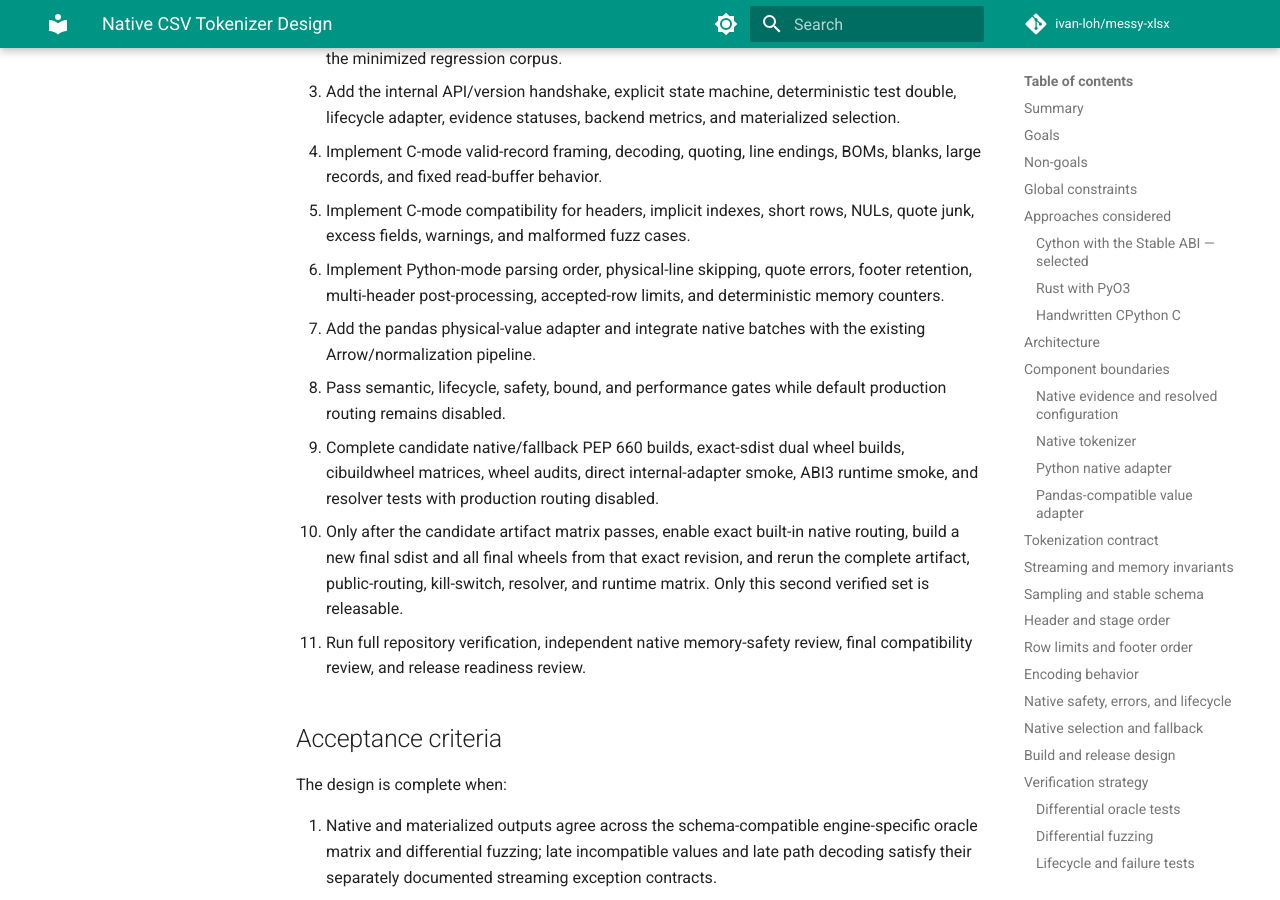
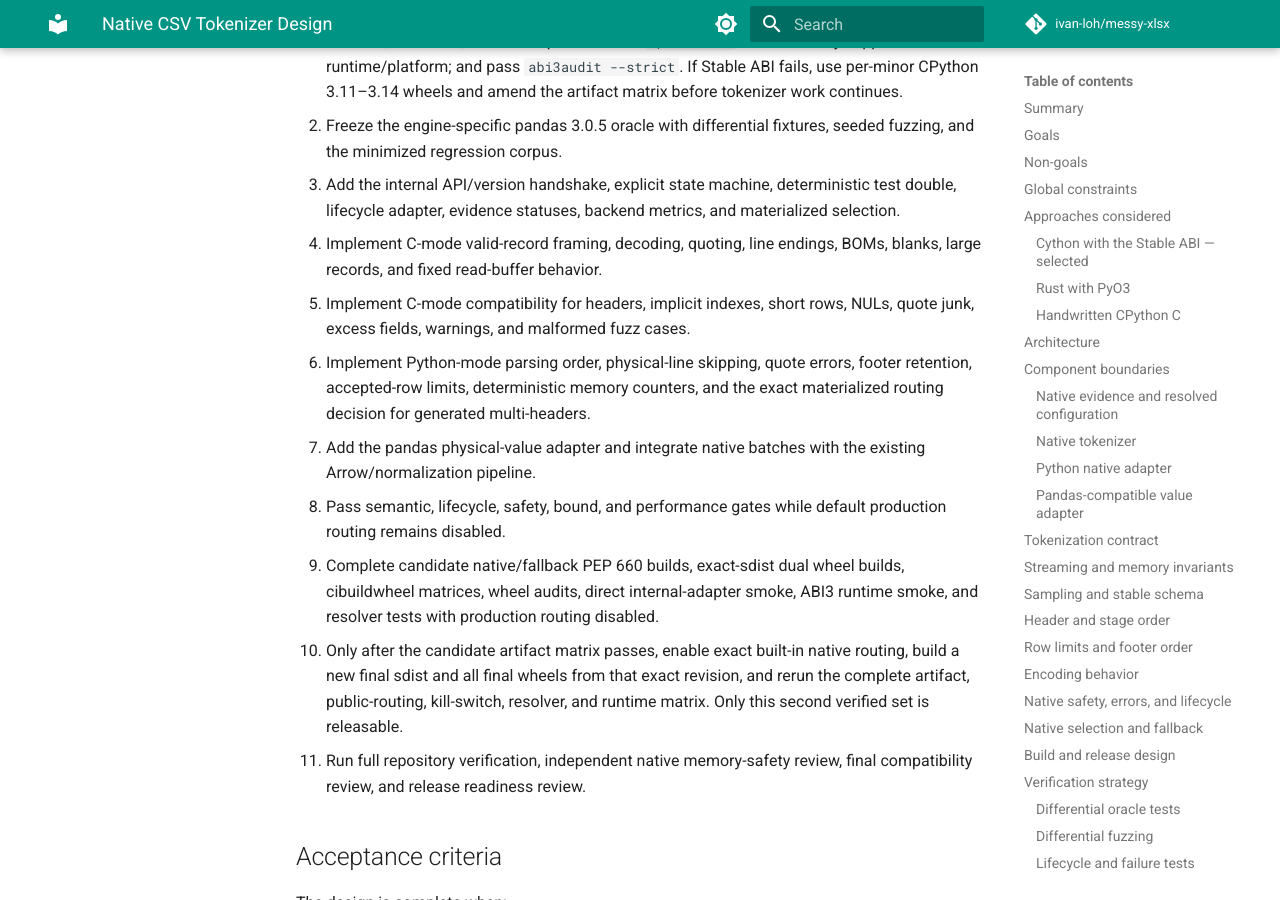
Before and after one commit to ivan-loh/messy-xlsx, an MkDocs documentation site: the page built from docs/superpowers/specs/2026-07-26-native-csv-tokenizer-design.md, in a window 1280 px wide and 900 px high, scrolled down 24058 px. Built offline with MkDocs 1.6.1 and Material for MkDocs 9.7.7, drawn with Linux system fonts in a browser that asks for light colours; comment, search, counter and statistics services are not loaded; some of the changed text lies outside the part shown.

Commit message:
docs: clarify footer evidence completion

```diff
--- a/docs/superpowers/specs/2026-07-26-native-csv-tokenizer-design.md
+++ b/docs/superpowers/specs/2026-07-26-native-csv-tokenizer-design.md
@@ -568,6 +568,11 @@ rows that might all be removed by later stages. `COMPLETE` pins the legacy
 empty, blank-only, header-only, duplicate/unnamed-header, all-bad, and
 all-footer schema or error behavior.
 
+When `skip_footer > 0`, reaching `target_data_rows` is not sufficient for
+`SAMPLE_FULL`: the evidence scanner continues to physical EOF or a hard budget
+so it can identify the true footer. Only `COMPLETE` is native-eligible in that
+mode.
+
 The full row pass starts from a fresh borrow on first iteration. Evidence
 never shares partially consumed tokenizer state with output.
 
@@ -1048,8 +1053,8 @@ The current uncommitted Task 14 work is classified as follows:
 4. Implement C-mode compatibility for headers, implicit indexes, short rows,
    NULs, quote junk, excess fields, warnings, and malformed fuzz cases.
 5. Implement Python-mode parsing order, physical-line skipping, quote errors,
-   footer retention, multi-header post-processing, accepted-row limits, and
-   deterministic memory counters.
+   footer retention, accepted-row limits, deterministic memory counters, and
+   the exact materialized routing decision for generated multi-headers.
 6. Add the pandas physical-value adapter and integrate native batches with the
    existing Arrow/normalization pipeline.
 7. Pass semantic, lifecycle, safety, bound, and performance gates while default
```
